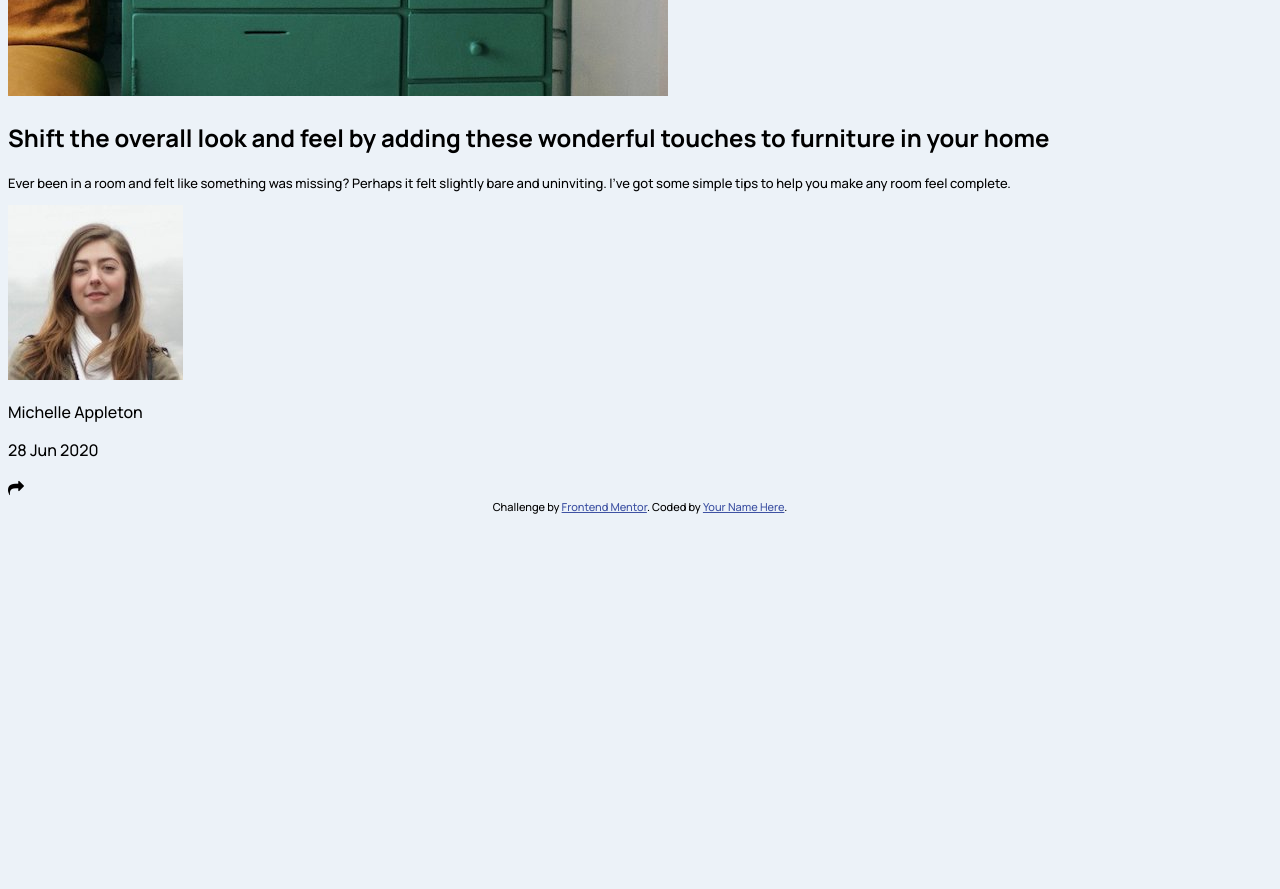
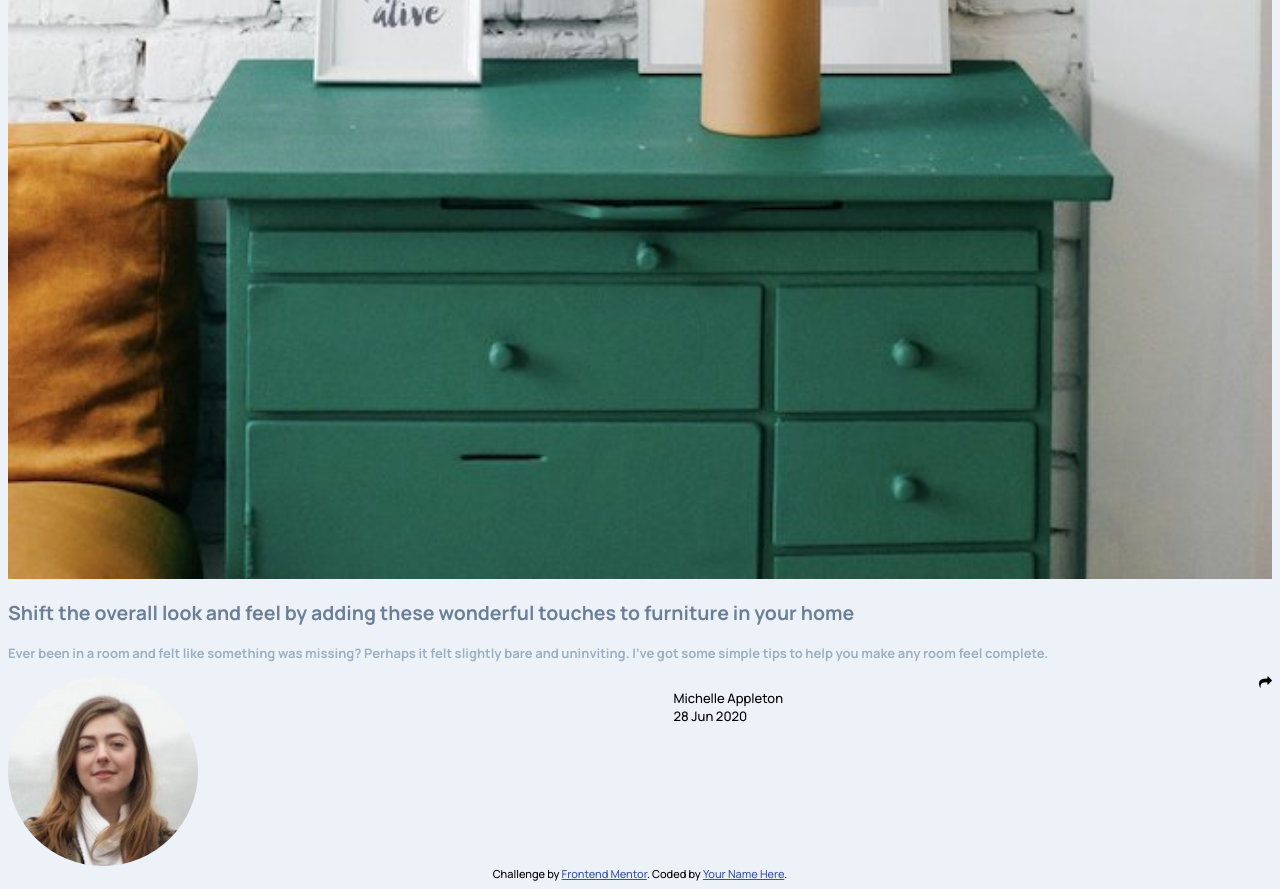
Before and after one commit to neshanth/article-preview-component, a plain HTML site: page index.html in a window 1280 px wide. Shown: the part 440-1329 px from the top of the page. Before the commit the page ends 962 px from the top, so only its background shows below. Drawn offline with Linux system fonts and the light colour scheme.

Commit message:
changed markup

```diff
--- a/css/style.css
+++ b/css/style.css
@@ -1,8 +1,48 @@
 body {
   font-family: 'Manrope', sans-serif;
+  font-size: 13px;
   background-color: hsl(210, 46%, 95%);
 }
 
+.article-title {
+  color: hsl(214, 17%, 51%);
+  font-weight: 700;
+}
+
+.article-image {
+  object-fit: cover;
+  width: 100%;
+}
+
 .article-body {
-  font-size: 13px;
+  line-height: 1.6;
+  color: hsl(212, 23%, 69%);
+  font-weight: 700;
 }
+
+.article-container {
+  background-color: white;
+  padding: 1em;
+}
+
+/* article  details */
+
+.article-details {
+  display: flex;
+  justify-content: space-between;
+}
+
+.article-author-image {
+  width: 15%;
+  border-radius: 50%;
+  object-fit: cover;
+
+}
+
+.article-author {
+  margin-bottom: 0;
+}
+
+.article-date {
+  margin-top: 0;
+}
--- a/index.html
+++ b/index.html
@@ -29,7 +29,8 @@
 <body>
 
   <article class="container">
-    <img src="images/drawers.jpg" class="article-image">
+    <img src="images/drawers.jpg" alt="a green drawer with a flower vase on top" class="article-image">
+
     <h2 class="article-title">
       Shift the overall look and feel by adding these wonderful
       touches to furniture in your home
@@ -39,10 +40,15 @@
       it felt slightly bare and uninviting. I’ve got some simple tips
       to help you make any room feel complete.
     </p>
-    <img src="images/avatar-michelle.jpg">
-    <p class="article-author">Michelle Appleton</p>
-    <p class="article-date">28 Jun 2020</p>
-    <i class="fa fa-share" aria-hidden="true"></i>
+    <div class="article-details">
+      <img src="images/avatar-michelle.jpg" class="article-author-image">
+      <div>
+        <p class="article-author">Michelle Appleton</p>
+        <p class="article-date">28 Jun 2020</p>
+      </div>
+      <i class="fa fa-share" aria-hidden="true"></i>
+    </div>
+
   </article>
 
 
```
Also changed, not shown: 1 other file.
